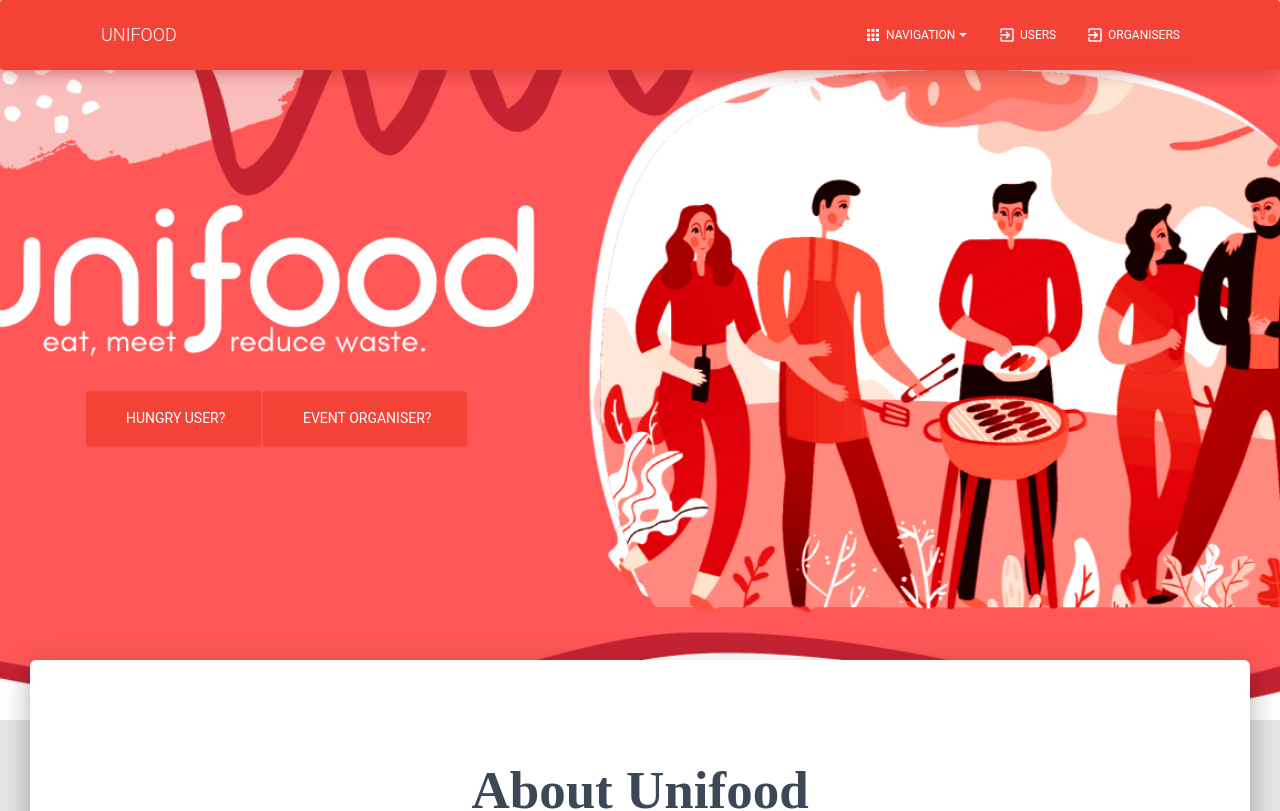
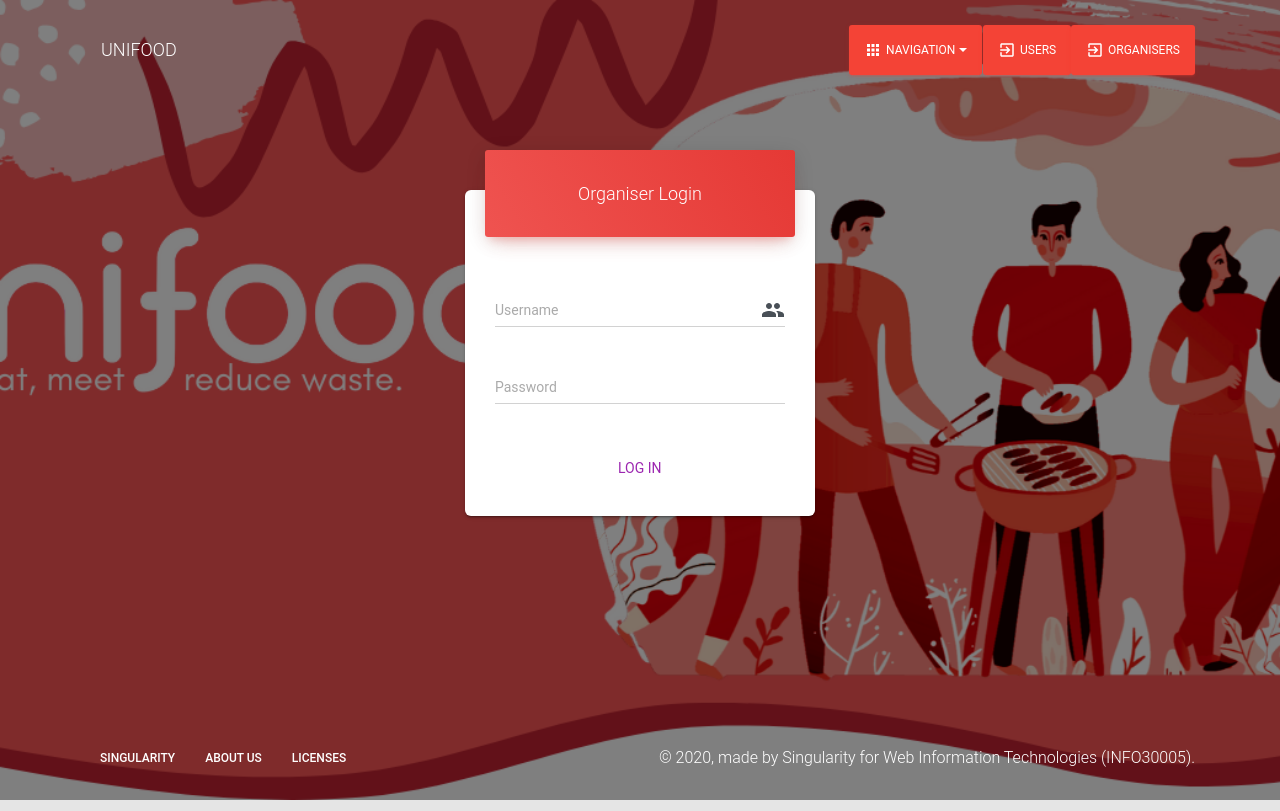
Before and after one commit to vivianhgao/INFO30005-Singularity-Unifood, a React (Create React App) app in the folder client/: page /organiserlogin in a window 1280 px wide. Shown: the top 811 px of the page. Built offline with nearby package versions, Linux system fonts and the light colour scheme.

Commit message:
updated live links

```diff
--- a/client/src/App.js
+++ b/client/src/App.js
@@ -19,7 +19,7 @@ function App(){
         <div className="App">
         <Switch>
         <Route path="/userlogin" component={UserLogin} />
-            <Route path="/organiser" component={OrganiserLogin} />
+            <Route path="/organiserlogin" component={OrganiserLogin} />
             <Route path="/" component={HomePage} />
 
         </Switch>
--- a/client/src/components/Header/HeaderLinks.js
+++ b/client/src/components/Header/HeaderLinks.js
@@ -69,10 +69,11 @@ export default function HeaderLinks(props) {
 
         <ListItem className={classes.listItem}>
             <Button
-                href="/OrganiserLogin"
                 color="danger"
                 target="_blank"
                 className={classes.navLink}
+                onClick={()=>history.push("/organiserlogin")}
+
             >
                 <ExitToAppIcon className={classes.icons} /> Organisers
             </Button>
--- a/client/src/views/HomePage/HomePage.js
+++ b/client/src/views/HomePage/HomePage.js
@@ -61,18 +61,22 @@ export default function HomePage(props) {
 
               </h4>
               <br />
-              <Button
+
+              <Link to={"/userlogin"} className={classes.link}>
+
+                <Button
               color="danger"
                 size="lg"
-                href="/OrganiserLogin"
+                href="/userlogin"
                 target="_blank"
                 rel="noopener noreferrer"
               >
                 <i className="fas fa-play" />
                 Hungry User?
               </Button>
+              </Link>
 
-                <Link to={"/organiser-login"} className={classes.link}>
+                <Link to={"/organiserlogin"} className={classes.link}>
                     <Button
                         color="danger"
                         size="lg"
--- a/client/src/views/Organisers/organiserLogIn.js
+++ b/client/src/views/Organisers/organiserLogIn.js
@@ -1,10 +1,10 @@
-import React from "react";
+import React, {useState} from "react";
 // @material-ui/core components
 import { makeStyles } from "@material-ui/core/styles";
 import InputAdornment from "@material-ui/core/InputAdornment";
 import Icon from "@material-ui/core/Icon";
 // @material-ui/icons
-import Email from "@material-ui/icons/Email";
+import red from '@material-ui/core/colors/red';
 import People from "@material-ui/icons/People";
 // core components
 import Header from "components/Header/Header.js";
@@ -21,23 +21,50 @@ import CustomInput from "components/CustomInput/CustomInput.js";
 
 import styles from "assets/jss/material-kit-react/views/loginPage.js";
 
-import image from "assets/img/bg7.jpg";
+import image from "assets/img/unifood.png";
+
+import {useHistory} from 'react-router-dom';
+import FormControl from '@material-ui/core/FormControl';
+import Input from '@material-ui/core/Input';
+import InputLabel from '@material-ui/core/InputLabel';
+import Box from '@material-ui/core/Box';
+import axios from 'axios';
 
 const useStyles = makeStyles(styles);
 
-export default function OrganiserLogin(props) {
+export default function UserLogin(props) {
+    let history = useHistory()
     const [cardAnimaton, setCardAnimation] = React.useState("cardHidden");
     setTimeout(function() {
         setCardAnimation("");
     }, 700);
     const classes = useStyles();
     const { ...rest } = props;
+
+    const [username,setUsername]= useState("")
+    const [password,setPassword]=useState("")
+
+    function validateLogin(){
+        console.log()
+        axios.post('users/login',{username,password})
+            .then(res => res.data.success? console.log("logged in"): alert("Incorrect username/ password.\nPlease Try again"))
+    }
+
+
+    const handleUsername = (event) => {
+        setUsername(event.target.value);
+    };
+
+    const handlePassword = (event) => {
+        setPassword(event.target.value);
+    };
+
     return (
         <div>
             <Header
                 absolute
                 color="transparent"
-                brand="Material Kit React"
+                brand="UNIFOOD"
                 rightLinks={<HeaderLinks />}
                 {...rest}
             />
@@ -54,92 +81,83 @@ export default function OrganiserLogin(props) {
                         <GridItem xs={12} sm={12} md={4}>
                             <Card className={classes[cardAnimaton]}>
                                 <form className={classes.form}>
-                                    <CardHeader color="primary" className={classes.cardHeader}>
-                                        <h4>Login</h4>
-                                        <div className={classes.socialLine}>
-                                            <Button
-                                                justIcon
-                                                href="#pablo"
-                                                target="_blank"
-                                                color="transparent"
-                                                onClick={e => e.preventDefault()}
-                                            >
-                                                <i className={"fab fa-twitter"} />
-                                            </Button>
-                                            <Button
-                                                justIcon
-                                                href="#pablo"
-                                                target="_blank"
-                                                color="transparent"
-                                                onClick={e => e.preventDefault()}
-                                            >
-                                                <i className={"fab fa-facebook"} />
-                                            </Button>
-                                            <Button
-                                                justIcon
-                                                href="#pablo"
-                                                target="_blank"
-                                                color="transparent"
-                                                onClick={e => e.preventDefault()}
-                                            >
-                                                <i className={"fab fa-google-plus-g"} />
-                                            </Button>
-                                        </div>
+                                    <CardHeader color="danger" className={classes.cardHeader}>
+                                        <h4>Organiser Login</h4>
                                     </CardHeader>
-                                    <p className={classes.divider}>Or Be Classical</p>
+
                                     <CardBody>
+
+
+
                                         <CustomInput
-                                            labelText="First Name..."
-                                            id="first"
+                                            labelText="Username"
+                                            id="username"
+                                            value={username}
+                                            // onChange={ (event)=>handleUsername(event)}
+
+
                                             formControlProps={{
-                                                fullWidth: true
+                                                fullWidth: true,
+                                                onChange: (event)=>handleUsername(event)
+
                                             }}
                                             inputProps={{
-                                                type: "text",
+
+                                                type: "username",
+                                                // onChange: (event)=>handleUsername(event),
                                                 endAdornment: (
                                                     <InputAdornment position="end">
                                                         <People className={classes.inputIconsColor} />
                                                     </InputAdornment>
                                                 )
                                             }}
+
                                         />
+
+
+                                        {/* <FormControl>
+                                          <InputLabel>Username</InputLabel>
+                                          <Input id="username" type="text" value={username} onChange={handleUsername}disableUnderline={true}/>
+                                        </FormControl>
+
+                                        <br/>
+                                        <FormControl>
+                                          <InputLabel>Password</InputLabel>
+                                          <Input id="username" type="password" value={password} onChange={handlePassword}/>
+                                        </FormControl> */}
                                         <CustomInput
-                                            labelText="Email..."
-                                            id="email"
+                                            labelText="Password"
+                                            id="password"
+                                            type="password"
+                                            // onChange={ (event)=>handlePassword(event)}
+
                                             formControlProps={{
-                                                fullWidth: true
+                                                fullWidth: true,
+                                                onChange: (event)=>handlePassword(event)
+
                                             }}
                                             inputProps={{
-                                                type: "email",
-                                                endAdornment: (
-                                                    <InputAdornment position="end">
-                                                        <Email className={classes.inputIconsColor} />
-                                                    </InputAdornment>
-                                                )
-                                            }}
-                                        />
-                                        <CustomInput
-                                            labelText="Password"
-                                            id="pass"
-                                            formControlProps={{
-                                                fullWidth: true
-                                            }}
-                                            inputProps={{
+                                                // onChange: (event)=>handlePassword(event),
+
                                                 type: "password",
+
                                                 endAdornment: (
                                                     <InputAdornment position="end">
                                                         <Icon className={classes.inputIconsColor}>
-                                                            lock_outline
+
                                                         </Icon>
                                                     </InputAdornment>
                                                 ),
                                                 autoComplete: "off"
                                             }}
+
+
                                         />
+
                                     </CardBody>
                                     <CardFooter className={classes.cardFooter}>
-                                        <Button simple color="primary" size="lg">
-                                            Get started
+                                        <Button simple color="primary" size="lg" onClick={()=>validateLogin()}>
+                                            Log in
                                         </Button>
                                     </CardFooter>
                                 </form>
--- a/client/src/views/Users/userLogIn.js
+++ b/client/src/views/Users/userLogIn.js
@@ -82,7 +82,7 @@ export default function UserLogin(props) {
                             <Card className={classes[cardAnimaton]}>
                                 <form className={classes.form}>
                                     <CardHeader color="danger" className={classes.cardHeader}>
-                                        <h4>Login</h4>
+                                        <h4>User Login</h4>
                                     </CardHeader>
 
                                     <CardBody>
```
Also changed, not shown: client/package.json (+6 -2 lines), 1 other file (tests, documents, lock files or other folders).
